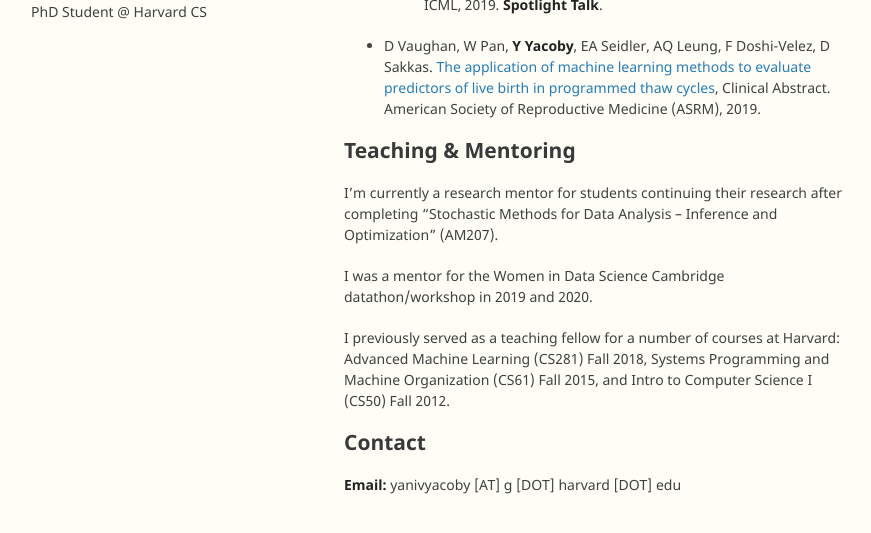
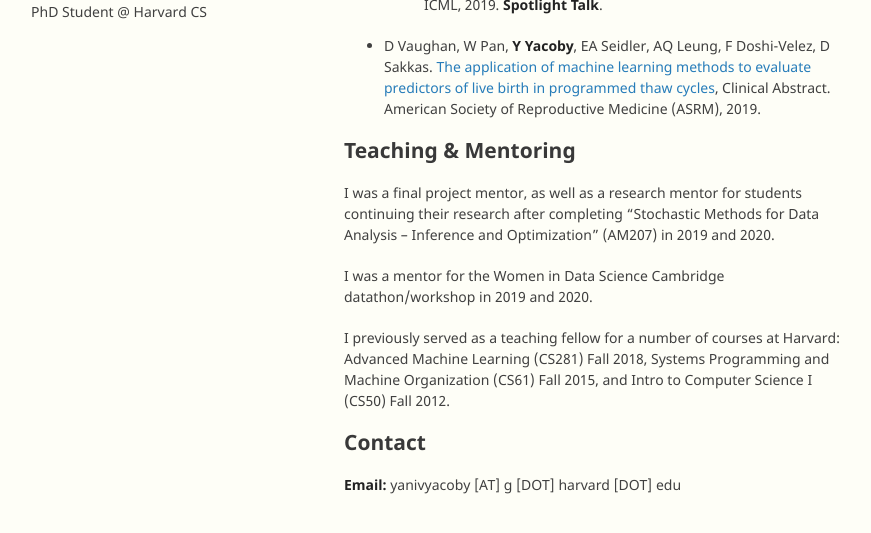
Before and after one commit to yanivyacoby/yanivyacoby.github.io, a Jekyll site: the page built from index.md, in a window 1280 px wide and 900 px high, scrolled down 709 px, cut to the strip 335-868 px from the top of the window. Shown: the whole strip, without its empty margins (226-1097 px from the left). Built offline with Jekyll 4.4.1, drawn with Linux system fonts in a browser that asks for light colours; our own code applies the rules of GitHub Pages for plain Markdown files.

Commit message:
Update index.md

```diff
--- a/index.md
+++ b/index.md
@@ -44,8 +44,8 @@ Advances in Approximate Bayesian Inference (AABI), 2019, Proceedings of Machine
 
 ## Teaching & Mentoring
 
-I'm currently a research mentor for students continuing
-their research after completing "Stochastic Methods for Data Analysis -- Inference and Optimization" (AM207).
+I was a final project mentor, as well as a research mentor for students continuing
+their research after completing "Stochastic Methods for Data Analysis -- Inference and Optimization" (AM207) in 2019 and 2020.
 
 I was a mentor for the Women in Data Science Cambridge datathon/workshop in 2019 and 2020.
 
```
